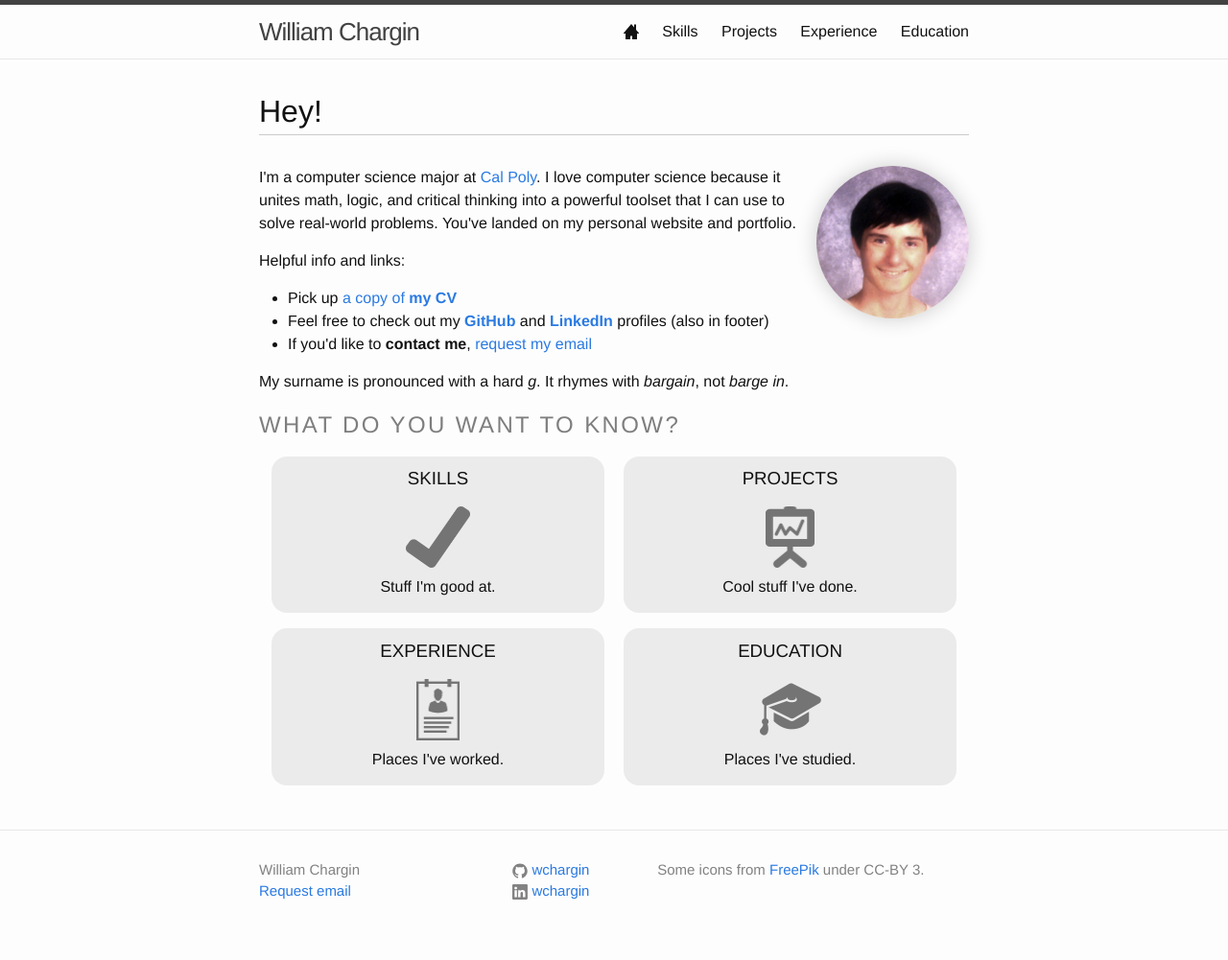
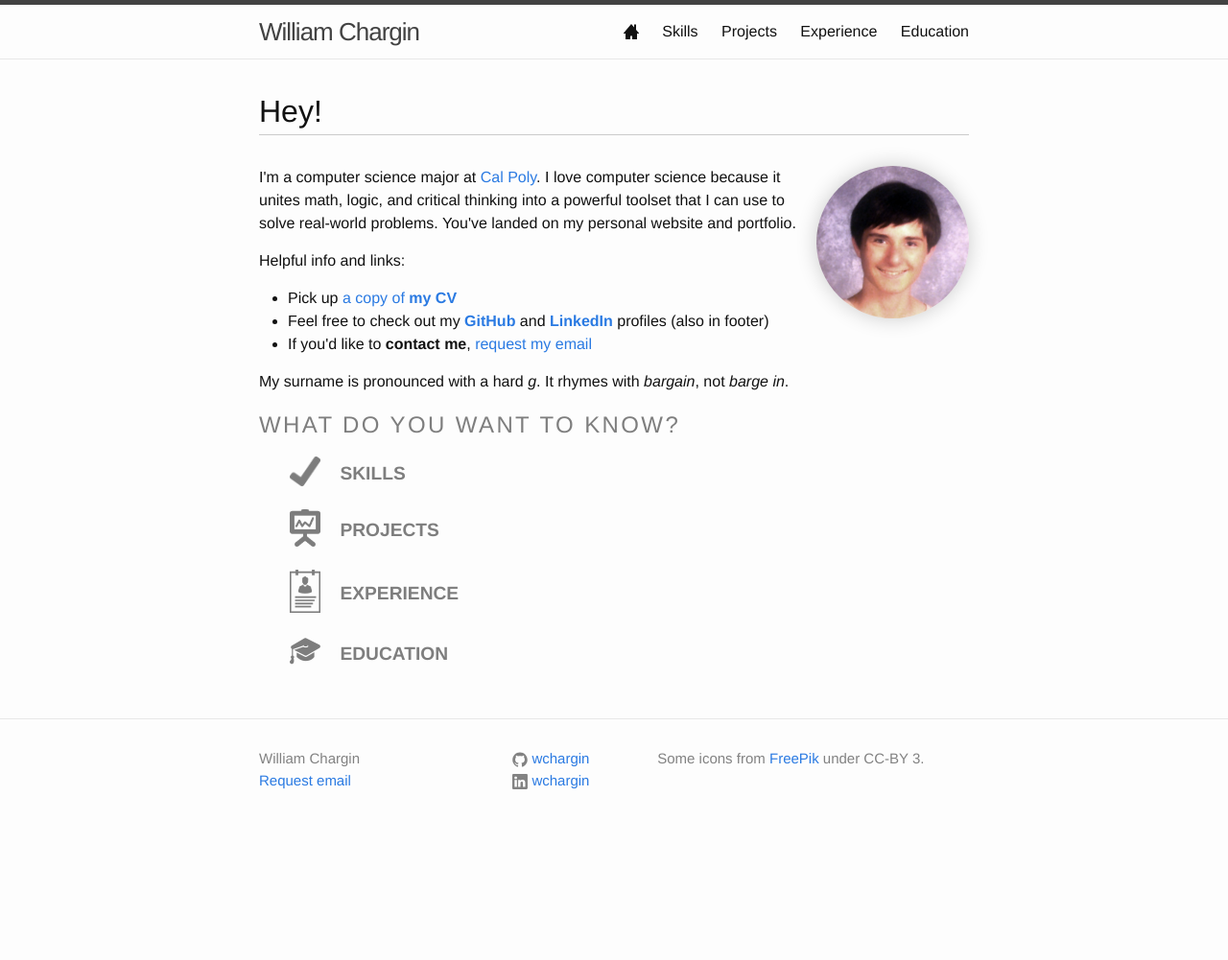
Before and after one commit to wchargin/wchargin.github.io, a Jekyll site: the page built from index.html, in a window 1280 px wide. Shown: the whole page at 96% size. Built offline with Jekyll 4.4.1, drawn with Linux system fonts in a browser that asks for light colours; nearby versions of some CDN libraries; after the commit the page ends 900 px from its top, so only the background shows below that.

Commit message:
Change quicknav on home page to improve aesthetics

```diff
--- a/_sass/_home.scss
+++ b/_sass/_home.scss
@@ -14,32 +14,53 @@
 .quicknav {
     display: block;
     width: 100%;
-    text-align: center;
+    text-align: left;
 
     > a {
         vertical-align: top;
 
         $num-boxes: 2;
-        $margin: 1%;
+        $margin: 2em;
 
-        width: calc((100% - #{$margin} * (#{$num_boxes} + 1 /* ??? */) * 2) / #{$num-boxes});
-        color: $text-color;
-        margin: 0 $margin;
+        width: calc(100% - #{$margin});
+        color: rgba(0, 0, 0, 0.5);
+        margin: 0;
         margin-bottom: 1em;
+        margin-left: $margin;
         display: inline-block;
-        text-align: center;
-        border-radius: 1em;
-        background: rgba(0, 0, 0, 0.07);
-        transition: background $transition-time;
+        transition: color $transition-time, padding-left $transition-time;
         box-shadow: none;
+
+        overflow: hidden;
+
+        .item-title {
+            text-transform: uppercase;
+            font-weight: bold;
+            font-size: larger;
+            margin-right: 1em;
+        }
+
+        .item-description {
+            top: 3em;
+            opacity: 0;
+            position: relative;
+            transition: top $transition-time, opacity $transition-time;
+        }
 
         &:hover {
             text-decoration: none;
-            background: rgba(0, 0, 0, 0.03);
+            color: $text-color;
             img {
                 filter: none; -webkit-filter: none;
                 opacity: 1.0;
             }
+            .item-description {
+                top: 0;
+                opacity: 1;
+                transition: top $transition-time, opacity $transition-time;
+            }
+            padding-left: 1em;
+            transition: padding-left $transition-time;
         }
 
         @include media-query($on-palm) {
@@ -51,16 +72,13 @@
             }
             padding-bottom: 1px;
         }
-    }
-    h3 {
-        text-align: center;
-        text-transform: uppercase;
-        padding-top: 0.5em;
+
     }
     img {
         filter: brightness(0); -webkit-filter: brightness(0);
         opacity: 0.5;
-        height: 4em;
+        width: 2em;
+        margin-right: 1em;
         margin-bottom: 0.5em;
         transition: filter $transition-time, -webkit-filter $transition-time, opacity $transition-time;
     }
--- a/index.html
+++ b/index.html
@@ -35,32 +35,24 @@ layout: default
 
   <div class="quicknav">
     <a href="/skills/">
-      <h3>Skills</h3>
       <img src="/img/skills.png" />
-      <p>
-      Stuff I'm good at.
-      </p>
+      <span class="item-title">Skills</span>
+      <span class="item-description">Stuff I'm good at.</span>
     </a>
     <a href="/projects/">
-      <h3>Projects</h3>
       <img src="/img/projects.png" />
-      <p>
-      Cool stuff I've done.
-      </p>
+      <span class="item-title">Projects</span>
+      <span class="item-description">Cool stuff I've done.</span>
     </a>
     <a href="/experience/">
-      <h3>Experience</h3>
       <img src="/img/experience.png" />
-      <p>
-      Places I've worked.
-      </p>
+      <span class="item-title">Experience</span>
+      <span class="item-description">Places I've worked.</span>
     </a>
     <a href="/education/">
-      <h3>Education</h3>
       <img src="/img/education.png" />
-      <p>
-      Places I've studied.
-      </p>
+      <span class="item-title">Education</span>
+      <span class="item-description">Places I've studied.</span>
     </a>
   </div>
 
```
